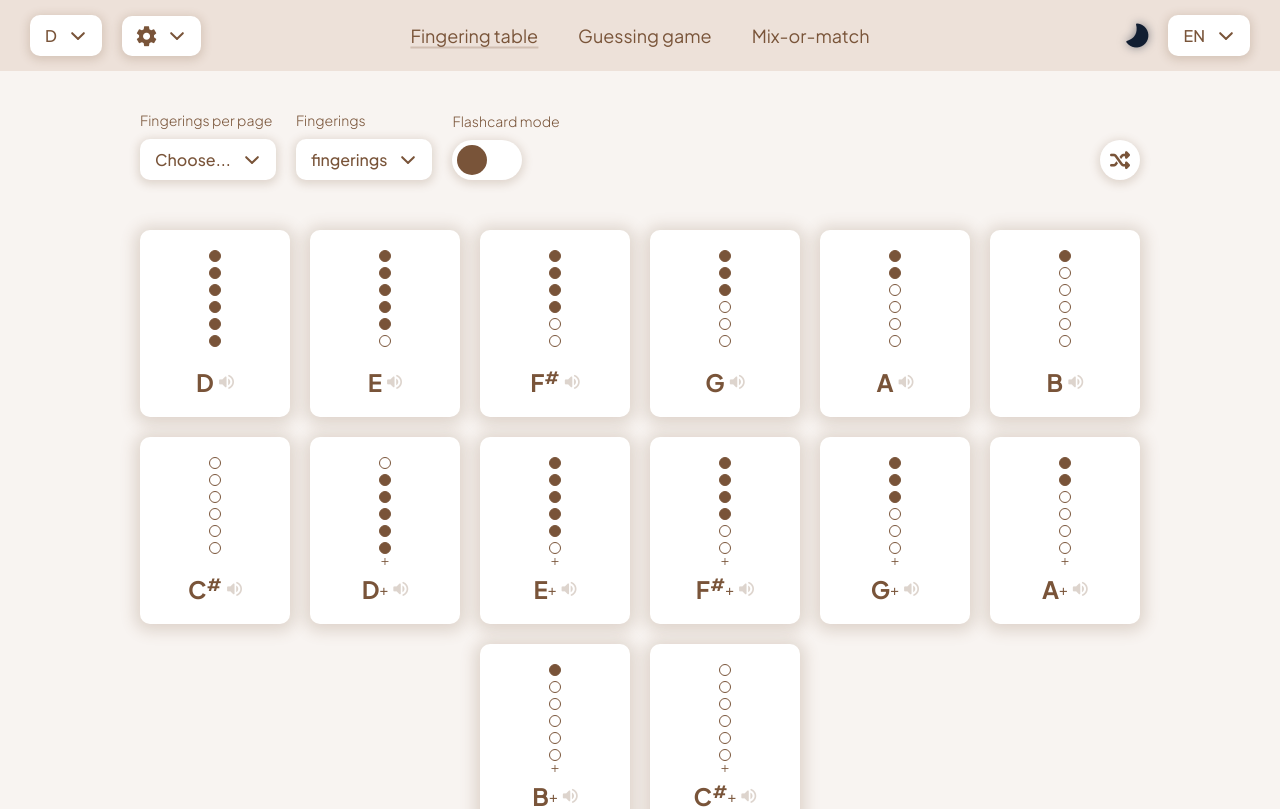
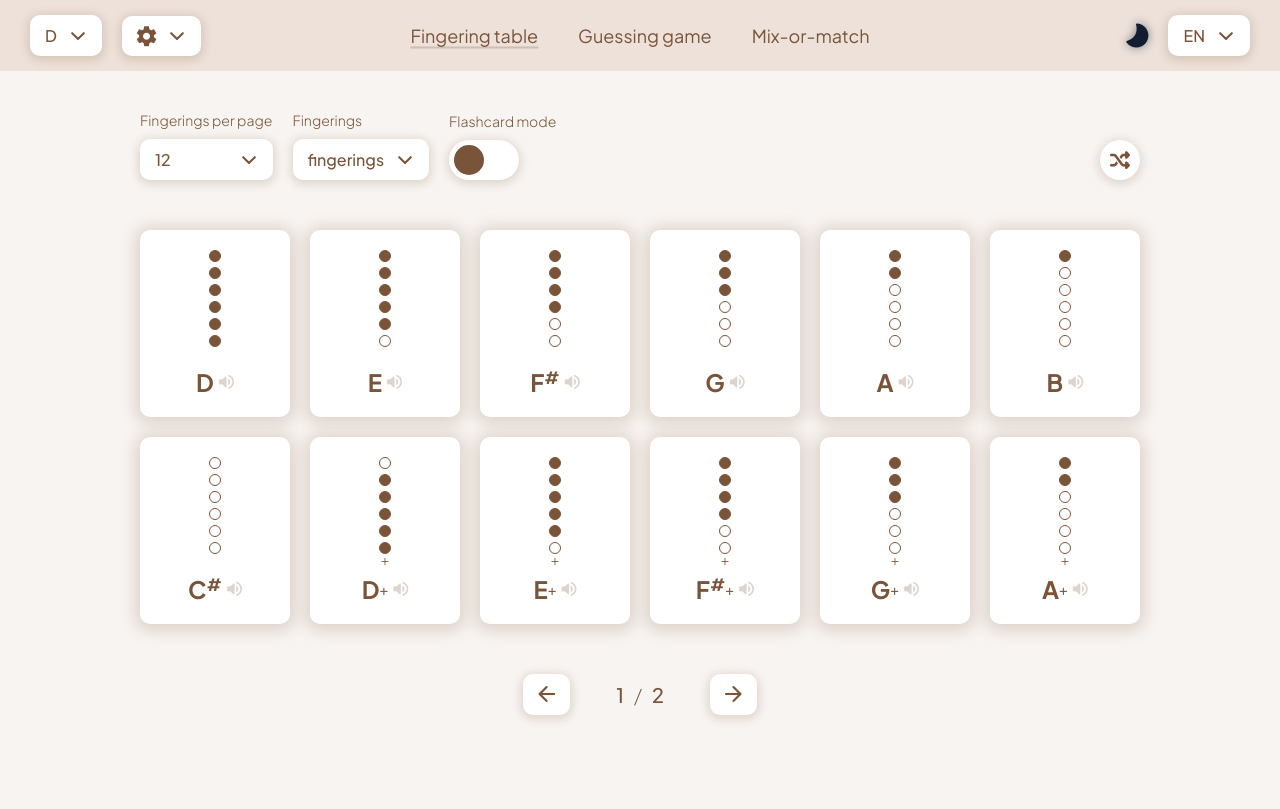
Before and after one commit to PetitChampi/whistle-buddy, a Vue app: page /fingering-table in a window 1280 px wide. Shown: the top 809 px of the page. Built offline with nearby package versions, Linux system fonts and the light colour scheme.

Commit message:
Some fing table ctrls + tooltips + pagination

```diff
--- a/src/assets/index.scss
+++ b/src/assets/index.scss
@@ -71,7 +71,7 @@ body {
   width: max-content;
   font-family: $main-font;
   font-size: .75rem;
-  font-weight: 600;
+  font-weight: 500;
   background-color: var(--text-intense);
   color: var(--accent-contraster);
   padding: 8px 10px;
--- a/src/components/CardGrid.vue
+++ b/src/components/CardGrid.vue
@@ -3,17 +3,17 @@
     class="grid"
     :class="{
       // desktop
-      'grid-3': (cards.length <= 6 && cards.length !== 4),
-      'grid-4': (cards.length === 4 || cards.length >= 7),
-      'grid-5': cards.length >= 9,
-      'grid-6': cards.length >= 11,
+      'grid-3': (paginatedCards.length <= 6 && paginatedCards.length !== 4),
+      'grid-4': (paginatedCards.length === 4 || paginatedCards.length >= 7),
+      'grid-5': paginatedCards.length >= 9,
+      'grid-6': paginatedCards.length >= 11,
       // mobile
-      'grid-mob-2': [1, 2].includes(cards.length),
-      'grid-mob-3': [3, 5, 6, 9].includes(cards.length)
+      'grid-mob-2': [1, 2].includes(paginatedCards.length),
+      'grid-mob-3': [3, 5, 6, 9].includes(paginatedCards.length)
     }"
   >
     <Card
-      v-for="note in cards"
+      v-for="note in paginatedCards"
       :key="note.id"
       :note="note"
       class="grid-item"
@@ -25,7 +25,7 @@
     <div class="pagination-prev" @click="prev">
       <span class="icon-arrow_left"></span>
     </div>
-    <div class="pagination-page">99 <span class="separator">/</span> 99</div>
+    <div class="pagination-page">{{ currentPage }} <span class="separator">/</span> {{ lastPage }}</div>
     <div class="pagination-next" @click="next">
       <span class="icon-arrow_right"></span>
     </div>
@@ -37,6 +37,7 @@ import Card from "@/components/molecules/Card.vue";
 import type { ICard } from "@/types/MusicalDataTypes";
 import { useParamsStore } from "@/stores/params";
 import { storeToRefs } from "pinia";
+import { ref, computed } from "vue";
 
 const props = defineProps<{
   cards: ICard[],
@@ -46,12 +47,24 @@ const props = defineProps<{
 const paramsStore = useParamsStore();
 const { fingTableParams } = storeToRefs(paramsStore);
 
-// todo implement page navigation
+const cards = ref<ICard[]>(props.cards);
+const currentPage = ref<number>(1);
+const cardsPerPage = computed<number>(() => fingTableParams.value.fingsPerPage);
+const lastPage = computed<number>(() => Math.ceil(props.cards.length / cardsPerPage.value));
+
+const paginatedCards = computed(() => {
+  const start = (currentPage.value - 1) * cardsPerPage.value;
+  const end = start + cardsPerPage.value;
+  return cards.value.slice(start, end);
+});
+
 function prev() {
-  console.log("go prev");
+  if (currentPage.value > 1) currentPage.value--;
+  else currentPage.value = lastPage.value;
 }
 function next() {
-  console.log("go next");
+  if (currentPage.value < lastPage.value) currentPage.value++;
+  else currentPage.value = 1;
 }
 </script>
 
--- a/src/components/FingeringTableControls.vue
+++ b/src/components/FingeringTableControls.vue
@@ -5,6 +5,9 @@
       <ListDropdown
         class="block"
         :options="fppOptions"
+        :defaultSelectedOption="`${fingTableParams.fingsPerPage}`"
+        closeOnInteraction
+        @@optionSelected="fingTableParams.fingsPerPage = Number($event.value)"
       />
     </div>
     <div class="controls-item">
@@ -83,7 +86,12 @@
         </div>
       </div>
       <div class="controls-button">
-        <IconButton icon="shuffle" activateOnClick @@activateBtn="fingTableParams.shuffle = !fingTableParams.shuffle" />
+        <IconButton
+          icon="shuffle"
+          activateOnClick
+          @@activateBtn="fingTableParams.shuffle = !fingTableParams.shuffle"
+          v-tooltip="{ text: $t('GEN_SHUFFLE') }"
+        />
       </div>
     </div>
   </div>
@@ -97,7 +105,7 @@ import ListDropdown from "@/components/molecules/ListDropdown.vue";
 import TextSwitch from "@/components/molecules/TextSwitch.vue";
 import SettingsGroup from "@/components/SettingsGroup.vue";
 import CheckboxInput from "@/components/molecules/CheckboxInput.vue";
-import { ref } from "@vue/reactivity";
+import { ref, computed } from "vue";
 import type { IOption } from "@/types/MusicalDataTypes";
 import { useI18n } from "vue-i18n";
 import { useParamsStore } from "@/stores/params";
@@ -106,15 +114,20 @@ import { storeToRefs } from "pinia";
 const { t } = useI18n({ useScope: "global" });
 
 const paramsStore = useParamsStore();
-const { fingTableParams } = storeToRefs(paramsStore);
+const { fingTableParams, currentCardsDynamic } = storeToRefs(paramsStore);
 
-const fppOptions = ref<IOption[]>([
-  { value: "6", displayValue: "6" },
-  { value: "10", displayValue: "10" },
-  { value: "12", displayValue: "12" },
-  { value: "14", displayValue: "All (14)" },
-]);
-const flashcardOptions = ref<IOption[]>([
+const fppOptions = computed<IOption[]>(() => {
+  const options: IOption[] = [];
+  options.push({
+    value: `${currentCardsDynamic.value.length}`,
+    displayValue: `${t("GEN_ALL")} (${currentCardsDynamic.value.length})`,
+  });
+  for (let i = 1; i <= 12; i++) {
+    if (i !== currentCardsDynamic.value.length) options.push({ value: `${i}`, displayValue: `${i}` });
+  }
+  return options;
+});
+const flashcardOptions = computed<IOption[]>(() => [
   { value: "fing", displayValue: t("GEN_FINGERINGS") },
   { value: "notes", displayValue: t("GEN_NOTES") },
 ]);
--- a/src/components/GameParams.vue
+++ b/src/components/GameParams.vue
@@ -77,7 +77,6 @@
 
       <SettingsGroup
         :title="$t('GEN_SELECTED_FINGS')"
-        :subtitle="gameType === 'mixmatch' ? $t('G_MIXM_FINGS_SUBTITLE') : ''"
         large
         accordion
       >
--- a/src/components/molecules/Card.vue
+++ b/src/components/molecules/Card.vue
@@ -52,6 +52,7 @@
               class="icon-volume"
               v-if="route.name === 'fingeringTable'"
               @click.stop="playSound"
+              v-tooltip="{ text: $t('GEN_PLAY_NOTE') }"
             ></span>
           </div>
           <p class="card-note-fr" v-if="generalParams.frNotation">{{ formattedNameFr }}</p>
--- a/src/components/molecules/ListDropdown.vue
+++ b/src/components/molecules/ListDropdown.vue
@@ -4,6 +4,7 @@
       <span class="select-title">{{ buttonText }}</span>
     </template>
     <template v-slot:dropdown-content>
+      <div class="list-container">
         <span
           class="select-option"
           :class="option.value === selectedOption && 'selected'"
@@ -13,6 +14,7 @@
         >
           {{ option.displayValue }}
         </span>
+      </div>
     </template>
   </Dropdown>
 </template>
@@ -48,7 +50,6 @@ function selectOption(opt: IOption | undefined) {
 onMounted(() => {
   if (props.defaultSelectedOption) {
     const defaultOpt = props.options.find(opt => opt.value === props.defaultSelectedOption);
-    selectedOption.value = defaultOpt?.value;
     buttonText.value = defaultOpt?.displayValue;
   }
 });
@@ -57,6 +58,11 @@ onMounted(() => {
 <style lang="scss" scoped>
 .select-title {
   user-select: none;
+}
+.list-container {
+  border-radius: 10px;
+  max-height: 150px;
+  overflow-y: auto;
 }
 
 .select-option {
--- a/src/i18n/en.json
+++ b/src/i18n/en.json
@@ -1,5 +1,6 @@
 {
   "GEN_ALL": "All",
+  "GEN_SHUFFLE": "Shuffle",
   "GEN_SWITCH_MODE": "Switch mode",
   "GEN_PLAY_NOTE": "Play note",
   "GEN_FINGERINGS": "Fingerings",
@@ -59,9 +60,9 @@
   "G_GUESS_FINISH_BACK_SET": "Back to game settings",
   "G_GUESS_FINISH_REPLAY": "Replay this round",
 
-  "G_MIXM_FINGS_SUBTITLE": "Only the first 12 selected fingerings can be used in the game.",
   "G_MIXM_INSTRUCTION": "Find the pairs!",
   "G_MIXM_PAUSED": "Game paused",
+  "G_MIXM_PAUSE_GAME": "Pause game",
   "G_MIXM_RESUME": "Resume",
   "G_MIXM_VICTORY": "Victory !",
   "G_MIXM_LOSE": "Time's up!",
--- a/src/i18n/fr.json
+++ b/src/i18n/fr.json
@@ -1,5 +1,6 @@
 {
   "GEN_ALL": "Tous",
+  "GEN_SHUFFLE": "Mélanger",
   "GEN_SWITCH_MODE": "Mode de couleur",
   "GEN_PLAY_NOTE": "Jouer la note",
   "GEN_FINGERINGS": "Doigtés",
@@ -59,9 +60,9 @@
   "G_GUESS_FINISH_BACK_SET": "Retour aux paramètres",
   "G_GUESS_FINISH_REPLAY": "Rejouer cette partie",
 
-  "G_MIXM_FINGS_SUBTITLE": "Seuls les 12 premiers doigtés sélectionnés pourront être dans le jeu.",
   "G_MIXM_INSTRUCTION": "Trouve les paires!",
   "G_MIXM_PAUSED": "Jeu en pause",
+  "G_MIXM_PAUSE_GAME": "Mettre en pause",
   "G_MIXM_RESUME": "Reprendre",
   "G_MIXM_VICTORY": "Victoire !",
   "G_MIXM_LOSE": "Temps écoulé !",
--- a/src/stores/params.ts
+++ b/src/stores/params.ts
@@ -109,10 +109,14 @@ export const useParamsStore = defineStore("params", () => {
     });
   });
 
+  const currentCardsDynamic = computed<ICard[]>(() => {
+    return generalParams.value.groupHomophones ? currentCardsPerNote.value : currentCardsPerFings.value;
+  });
+
   // Actions
   // TODO function getRandomCards(nb: number) ===> w/ currentCardsPerNote (no homophones in this game)
 
-  return { generalParams, fingTableParams, guessGameParams, mixMatchParams, currentScale, currentCardsPerFings, currentCardsPerNote };
+  return { generalParams, fingTableParams, guessGameParams, mixMatchParams, currentScale, currentCardsPerFings, currentCardsPerNote, currentCardsDynamic };
 });
 
 if (import.meta.hot) {
--- a/src/views/FingeringTableView.vue
+++ b/src/views/FingeringTableView.vue
@@ -2,7 +2,10 @@
   <div class="fingering-table-view">
     <FingeringTableControls />
     <div class="card-grid">
-      <CardGrid :cards="cards" pagination />
+      <CardGrid
+        :cards="currentCardsDynamic"
+        :pagination="currentCardsDynamic.length > fingTableParams.fingsPerPage"
+      />
     </div>
   </div>
 </template>
@@ -15,11 +18,8 @@ import { storeToRefs } from "pinia";
 import { computed } from "vue";
 import type { ICard } from "@/types/MusicalDataTypes";
 
-const cards = computed<ICard[]>(() => {
-  const params = useParamsStore();
-  const { currentCardsPerFings, currentCardsPerNote, generalParams } = storeToRefs(params);
-  return generalParams.value.groupHomophones ? currentCardsPerNote.value : currentCardsPerFings.value;
-});
+const params = useParamsStore();
+const { currentCardsDynamic, fingTableParams } = storeToRefs(params);
 </script>
 
 <style lang="scss" scoped>
```
Also changed, not shown: src/views/MixOrMatchView.vue (+12 -1 lines). Lines whose indentation alone changed are shown as unchanged.
